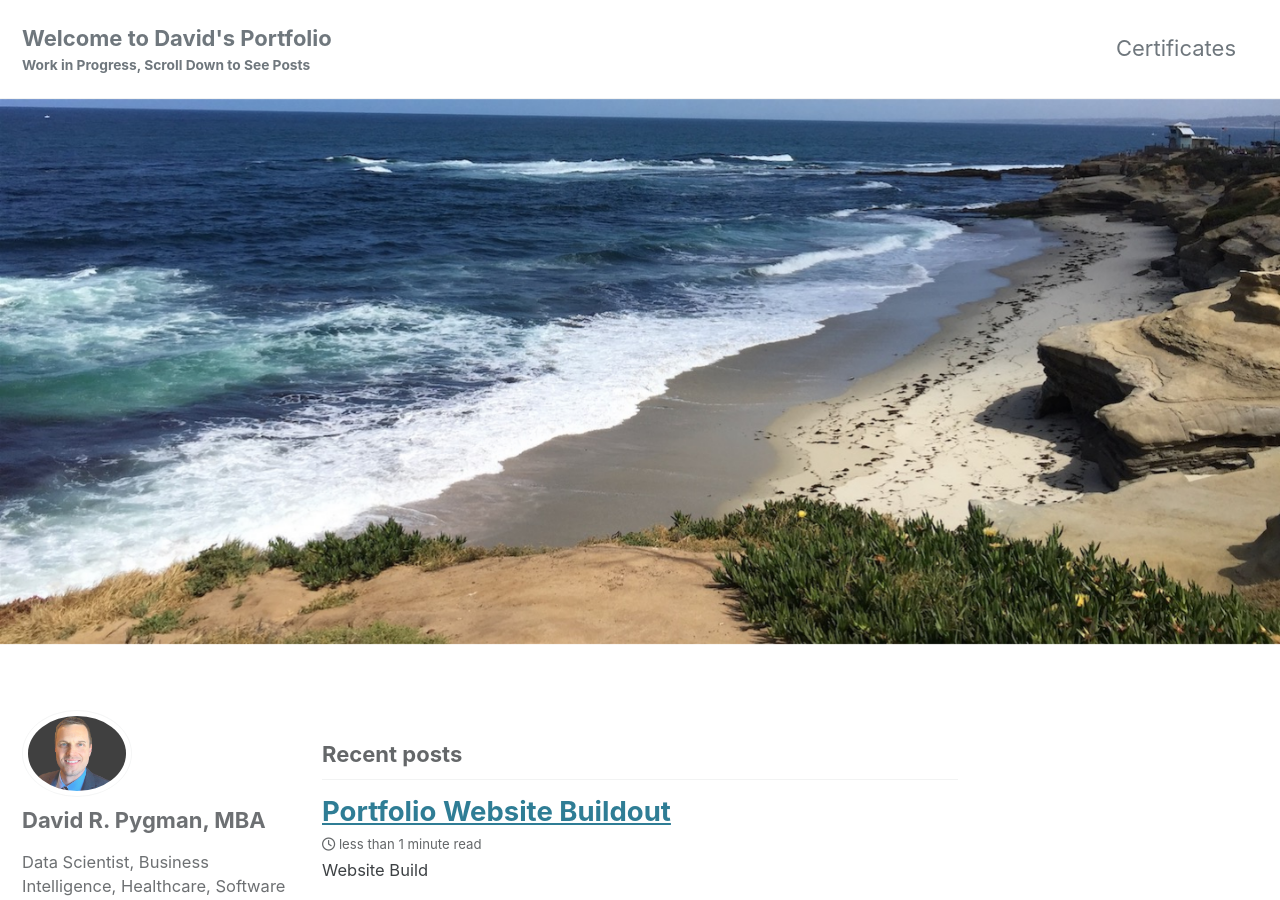
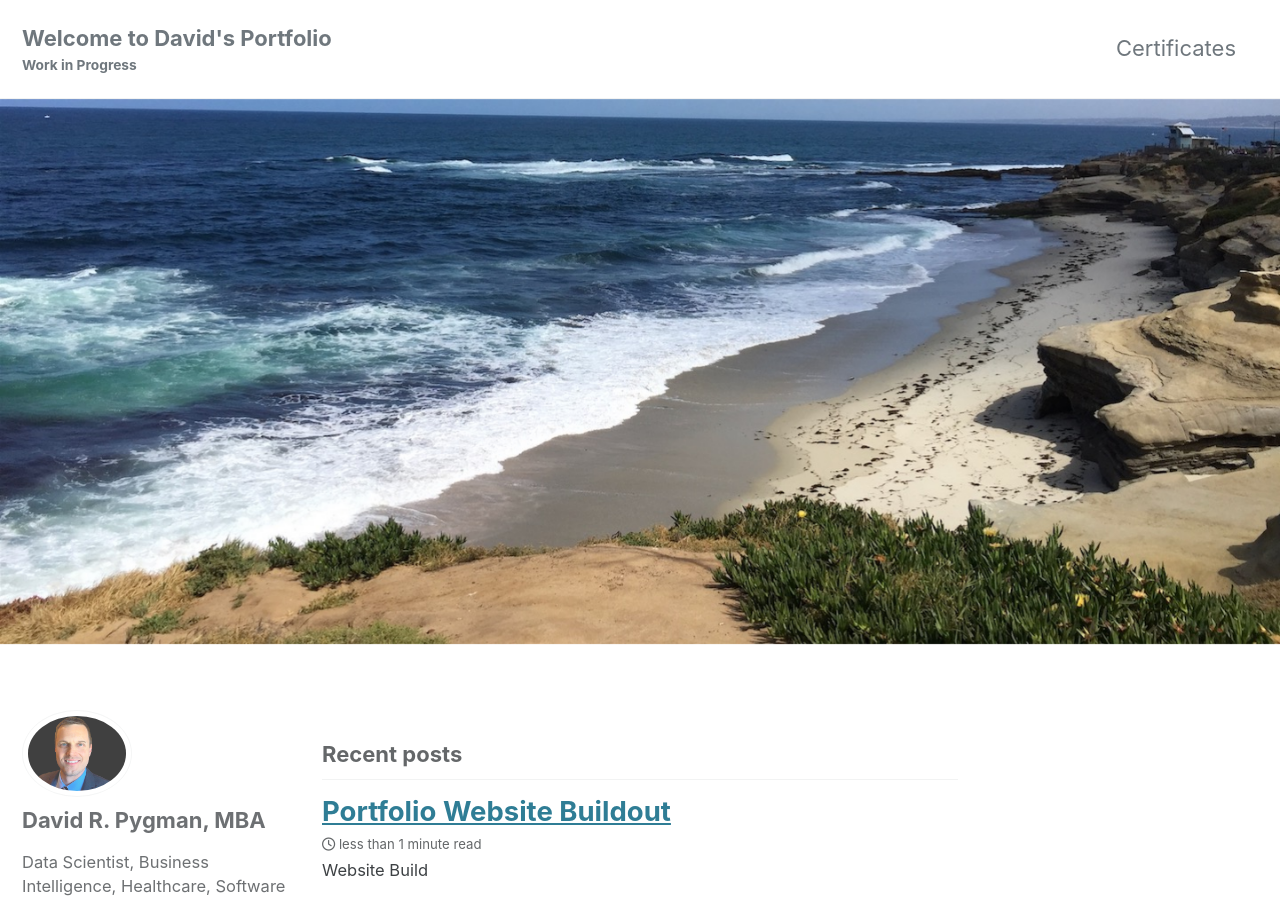
Before and after one commit to dpygman/dpygman.github.io, a Jekyll site: the page built from index.html, in a window 1280 px wide and 900 px high. Built offline with Jekyll 4.4.1, drawn with Linux system fonts in a browser that asks for light colours; cached includes are drawn as plain includes; nearby versions of some CDN libraries; the list of posts is cut into pages by our own code.

Commit message:
Updated subtitle
Line 21

```diff
--- a/_config.yml
+++ b/_config.yml
@@ -18,7 +18,7 @@
 locale                   : "en-US"
 title                    : "Welcome to David's Portfolio"
 title_separator          : "-"
-subtitle                 : "Work in Progress, Scroll Down to See Posts" # site tagline that appears below site title in masthead
+subtitle                 : "Work in Progress" # site tagline that appears below site title in masthead
 name                     : "David R. Pygman, MBA"
 description              : "Data Scientist, Business Intelligence, Healthcare, Software Development"
 url                      : "https://dpygman.github.io/" # the base hostname & protocol for your site e.g. "https://mmistakes.github.io"
```
